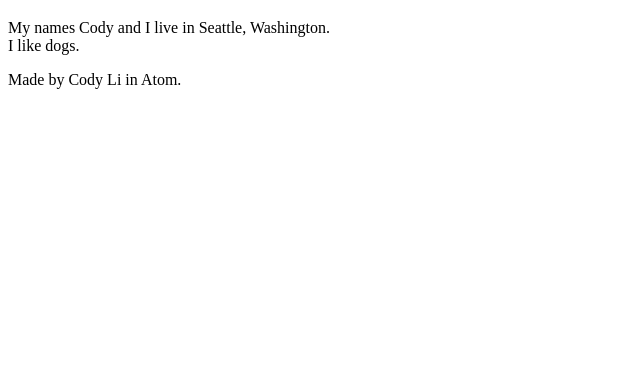
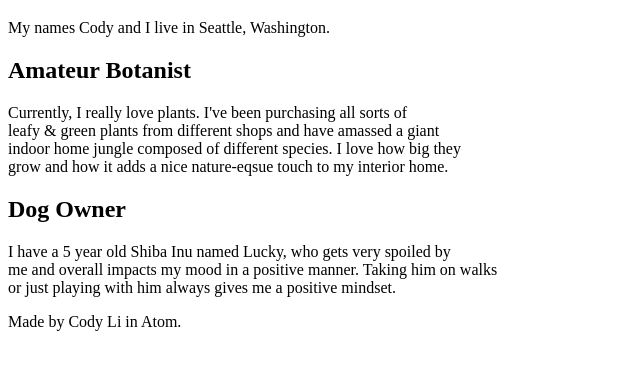
Before and after one commit to licody28/portfolio, a plain HTML site: page about.html in a window 1280 px wide. Shown: the part 87-456 px from the top of the page, without its empty margins (0-640 px from the left). Drawn offline with Linux system fonts and the light colour scheme.

Commit message:
Updated about me information with articles.

```diff
--- a/about.html
+++ b/about.html
@@ -13,13 +13,22 @@
         <a href="projects.html">Projects</a>
       </nav>
       <h1>About Me</h1>
-      <p>My names Cody and I live in Seattle, Washington. <br>
-      I like dogs.</p>
+      <p>My names Cody and I live in Seattle, Washington. </p>
     </header>
 
     <section>
       <article>
-
+        <h2>Amateur Botanist</h2>
+        <p>Currently, I really love plants. I've been purchasing all sorts of <br>
+        leafy & green plants from different shops and have amassed a giant <br>
+        indoor home jungle composed of different species. I love how big they <br>
+        grow and how it adds a nice nature-eqsue touch to my interior home.</p>
+      </article>
+      <article>
+        <h2>Dog Owner</h2>
+        <p>I have a 5 year old Shiba Inu named Lucky, who gets very spoiled by <br>
+        me and overall impacts my mood in a positive manner. Taking him on walks <br>
+        or just playing with him always gives me a positive mindset. </p>
       </article>
     </section>
 
```
Also changed, not shown: images/lesson-01.png (added).
